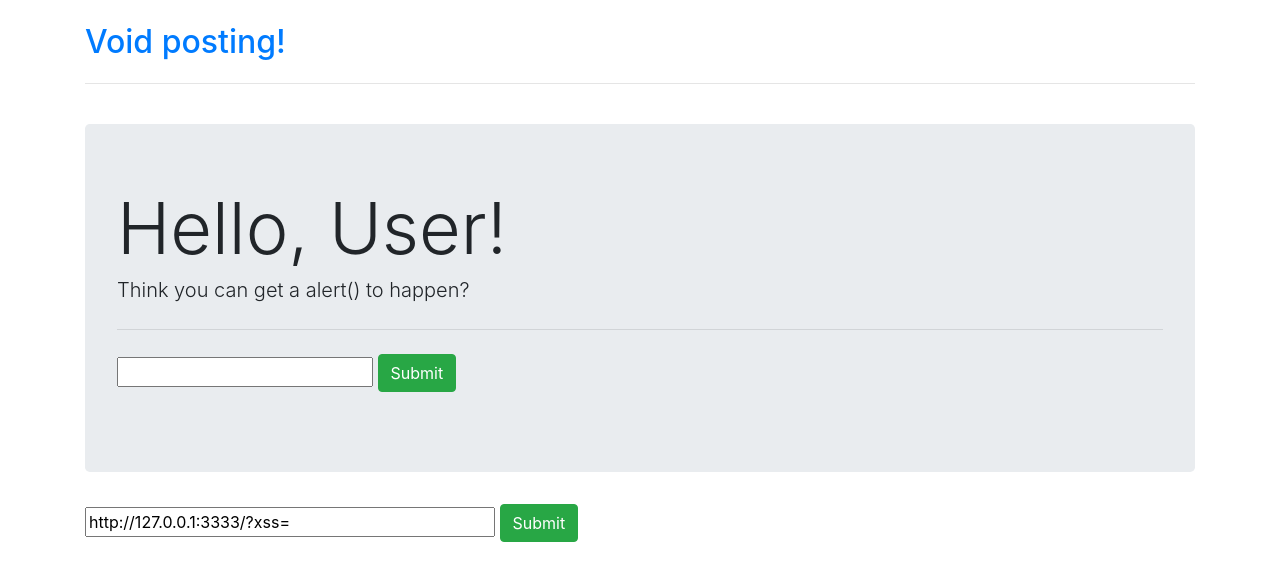
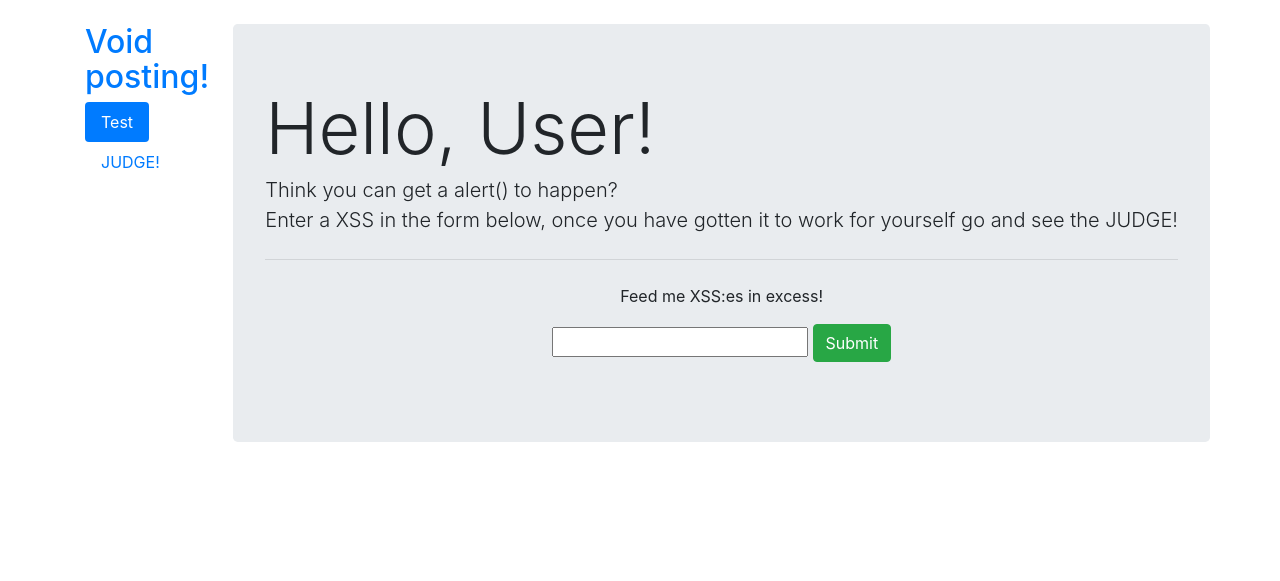
Before and after one commit to dubs3c/cctf_owasp, a Flask app: page / in a window 1280 px wide. Shown: the top 581 px of the page. Run offline with Flask 2, Linux system fonts and the light colour scheme; some libraries are stand-ins or nearby versions.

Commit message:
design messed up, fucntionally good

```diff
--- a/web/xss_v1/app.py
+++ b/web/xss_v1/app.py
@@ -28,15 +28,17 @@ var page = require("webpage").create();
 page.open(atob("__URL__"))
     .then(function(status){
         x=1;
-        alerted = page.evaluate(function(){
-            return window.hasAlerted;
-        });
-        if(alerted){
-            console.log("WIN");
-        }else{
-            console.log("FAIL");
-        }
-        slimer.exit();
+        setTimeout(function(){
+            alerted = page.evaluate(function(){
+                return window.hasAlerted;
+            });
+            if(alerted){
+                console.log("WIN");
+            }else{
+                console.log("FAIL");
+            }
+            slimer.exit();
+        }, 4000);
 });
     '''
     with open(path, 'w') as f:
@@ -72,6 +74,10 @@ def after_request(response):
     response.headers.add('X-Frame-Options', 'deny')
     return response
 
+@app.route('/post')
+def testflag():
+    return render_template('post.html')
+
 @app.route('/')
 def main():
     return render_template('index.html')
--- a/web/xss_v1/templates/base.html
+++ b/web/xss_v1/templates/base.html
@@ -16,15 +16,27 @@
     <div class="row">
 
         <div class="col">
-            <h2 class="text-muted"><a href="/" style="text-decoration: none">Void posting!</a></h2>
+        <h2 class="text-muted"><a href="/" style="text-decoration: none">Void posting!</a></h2>
+        {% set navigation_bar = [
+            ('/', '/', 'Test'),
+            ('/post', '/post', 'JUDGE!')
+        ] -%}
+
+            <ul class="nav nav-pills float-right">
+                {% for href, id, caption in navigation_bar %}
+                    {% if id in ['/', '/post'] %}
+                    <li class="nav-item">
+                        <a class="nav-link {% if id == request.path %} active{% endif %}" href="{{ href|e }}">{{ caption|e }}</a>
+                    </li>
+                    {% endif %}
+                {% endfor %}
+
+            </ul>
         </div>
-    </div>
 
 <hr />
 {% block body %}
 {% endblock %}
-
-
 </div>
 
 </body>
--- a/web/xss_v1/templates/index.html
+++ b/web/xss_v1/templates/index.html
@@ -1,5 +1,5 @@
 {% extends 'base.html' %}
-{% set active_page = "index" %}
+{% set active_page = "test" %}
 {% block body %}
 <br />
 <div class="row">
@@ -9,19 +9,16 @@
           {% if request.remote_addr == '127.0.0.1' %}
             <script>window.hasAlerted = false; alert=function(){window.hasAlerted = true;}</script>
           {% endif %}
-          <h1 class="display-3">Hello, {{ request.args.get('xss')|safe if request.args.get('xss') else 'User'}}!</h1>
-          <p class="lead">Think you can get a alert() to happen?</p>
-          <hr class="my-4">
+          <h1 class="display-3">Hello, {{ request.args.get('xss').replace('<script>', '').replace('</script>', '')|safe if request.args.get('xss') else 'User'}}!</h1>
+          <p class="lead">Think you can get a alert() to happen?<br>Enter a XSS in the form below, once you have gotten it to work for yourself go and see the JUDGE!</p>
+          <center><hr class="my-4">
               <form action="/" method="get">
+                <p>Feed me XSS:es in excess!</p>
                 <input type="text" name="xss">
                 <input type="submit" class="btn btn-success"></input>
               </form>
-          </p>
+          </p></center>
         </div>
-        <form action='/getflag' method='post'>
-            <input name='link' value="http://127.0.0.1:3333/?xss=" size=35>
-            <input type=submit class="btn btn-success">
-        </form>
     </div>
 </div>
 
```
Also changed, not shown: web/xss_v1/templates/blog.html (deleted, +0 -26 lines), web/xss_v1/templates/post.html (+14 -10 lines), 1 other file.
